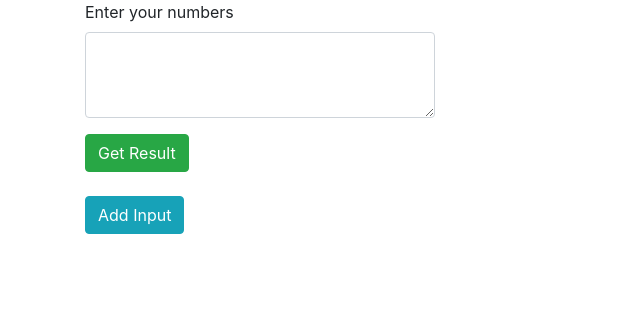
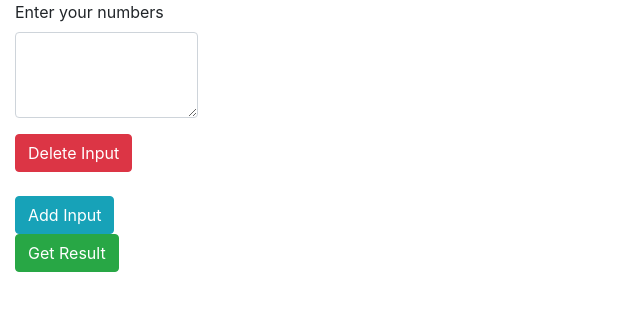
Before and after one commit to velu-dev/anbu-lattery, an Angular app: page / in a window 1280 px wide. Shown: the top 310 px of the page, without its empty margins (0-640 px from the left). Built offline with nearby package versions, Linux system fonts and the light colour scheme.

Commit message:
first commit

```diff
--- a/src/app/app.component.css
+++ b/src/app/app.component.css
@@ -0,0 +1,3 @@
+.container{
+    max-width:100%;
+}
--- a/src/app/app.component.html
+++ b/src/app/app.component.html
@@ -1,63 +1,59 @@
 <div class="container">
   <div class="row">
-    <div class="col-4">
-      <form (ngSubmit)="getResult()">
-        <div class="form-group">
-          <label for="exampleFormControlTextarea1">Enter your numbers</label>
-          <textarea class="form-control" name="userValue" [(ngModel)]="userValue" id="exampleFormControlTextarea1"
-            rows="3"></textarea>
+    <div class="col-2">
+      <form [formGroup]="inputForm">
+        <div formArrayName="inputValue">
+          <div *ngFor="let item of inputData.controls; let pointIndex=index" [formGroupName]="pointIndex">
+            <div class="form-group">
+              <label for="exampleFormControlTextarea1">Enter your numbers</label>
+              <textarea class="form-control" name="userValue" formControlName="input" id="exampleFormControlTextarea1"
+                rows="3"></textarea>
+            </div>
+            <button type="button" class="btn btn-danger" (click)="deleteSellingPoint(pointIndex)">Delete Input</button>
+          </div>
         </div>
-        <button type="submit" class="btn btn-success ">Get Result</button>
       </form>
-      <br>
-      <button type="button" class="btn btn-info ">Add Input</button>
+      <br> <button type="button" class="btn btn-info" (click)="addSellingPoint()">Add Input</button>
+      <button type="submit" class="btn btn-success " (click)="getResult()">Get Result</button>
+
+
     </div>
-    <div class="col-8">
-      <div class="card" *ngFor="let result of resultValue;let i=index">
-        <div class="card-content">
-          <div class="card-body cleartfix">
-            <div class="media align-items-stretch">
-              <div class="align-self-center">
-                <h1 class="mr-2">{{result?.filterKey}}</h1>
-              </div>
-              <div class="media-body">
-                <h5 class="card-title">Count: {{result?.count}}</h5>
-                <p class="card-text"><span *ngFor="let value of result?.totalValue">{{value}} </span></p>
+    <div class="col-10">
+      <div class="card" *ngFor="let finalresult of finalResult">
+        <div class="container">
+          <input type="text">
+          <div class="row">
+            <div class="col-3" *ngFor="let result of finalresult;let i=index">
+              <div class="card-content">
+                <div class="card-body cleartfix">
+                  <div class="card">
+                    <h5 class="card-title text-info">{{result?.filterKey}} Count: {{result?.count}}</h5>
+                    <p class="card-text"><span *ngFor="let value of result?.totalValue">{{value}} </span></p>
+                  </div>
+                </div>
               </div>
             </div>
           </div>
         </div>
-        <!-- <div class="card-header">
-          {{result?.filterKey}}
-        </div>
-        <div class="card-body">
-          <h5 class="card-title">Count: {{result?.count}}</h5>
-          <p class="card-text"><span *ngFor="let value of result?.totalValue">{{value}} </span></p>
-        </div> -->
       </div>
-      <!-- <table class="table">
-        <thead>
-          <tr>
-            <th scope="col">#</th>
-            <th scope="col">Filter Key</th>
-            <th scope="col">Count</th>
-            <th scope="col">Values</th>
-          </tr>
-        </thead>
-        <tbody>
-          <tr *ngFor="let result of resultValue;let i=index">
-      <th scope="row">{{i+1}}</th>
-      <td>{{result?.filterKey}}</td>
-      <td>{{result?.count}}</td>
-      <td>
-        <span *ngFor="let value of result?.totalValue">
-          <h6>{{value}}</h6>
-        </span>
-      </td>
-      </tr>
-
-      </tbody>
-      </table> -->
     </div>
   </div>
 </div>
+<!--
+<form [formGroup]="inputForm">
+
+  <h2>Selling Points</h2>
+
+  <div formArrayName="selling_points">
+    <div *ngFor="let item of inputData.controls; let pointIndex=index" [formGroupName]="pointIndex">
+    <label>
+      Selling Point: <input formControlName="input" />
+    </label>
+    <button type="button" (click)="deleteSellingPoint(pointIndex)">Delete Selling Point</button>
+    </div>
+    <button type="button" (click)="addSellingPoint()">Add Selling Point</button>
+  </div>
+
+</form>
+
+ -->
--- a/src/app/app.component.ts
+++ b/src/app/app.component.ts
@@ -1,4 +1,5 @@
 import { Component } from '@angular/core';
+import { FormArray, FormBuilder, FormGroup } from '@angular/forms';
 
 @Component({
   selector: 'app-root',
@@ -6,19 +7,45 @@ import { Component } from '@angular/core';
   styleUrls: ['./app.component.css']
 })
 export class AppComponent {
-  userValue: any;
   rawValue = ""
   totalSplit: any;
   twoSplitValue: any = [];
   threeSplitValue: any = [];
   resultValue: any = [];
-  constructor() {
+  constructor(private fb: FormBuilder) {
+    this.inputForm = this.fb.group({
+      inputValue: this.fb.array([this.fb.group({ input: '' })])
+    })
   }
+  inputForm: any = FormGroup;
+  get inputData() {
+    return this.inputForm.get('inputValue') as FormArray;
+  }
+  addSellingPoint() {
+    this.inputData.push(this.fb.group({ input: '' }));
+  }
+  deleteSellingPoint(index: any) {
+    this.inputData.removeAt(index);
+  }
+  finalResult:any = []
   getResult() {
-    this.analyseData(this.userValue)
+    this.finalResult = [];
+    // console.log("dfasdasd", this.inputForm.value)
+    let i: any = 0;
+
+    this.inputForm.get("inputValue").value.map((res: any) => {
+      let result = this.analyseData(res.input);
+      this.finalResult.push(result);
+      this.resultValue = [];
+      this.threeSplitValue = [];
+      this.twoSplitValue = [];
+      this.totalSplit = [];
+      this.rawValue = "";
+      i = i + 1;
+    })
+    console.log(this.finalResult)
   }
   analyseData(data: any) {
-    console.log(data)
     this.rawValue = data;
     this.totalSplit = this.rawValue.split(" ");
     this.totalSplit.map((res: any) => {
@@ -79,7 +106,6 @@ export class AppComponent {
                   index = index + 1
                 })
               } else {
-                console.log(this.twoSplitValue, filterValue1)
                 if (!this.twoSplitValue.includes(filterValue1)) {
                   this.twoSplitValue.push(filterValue1);
                   countArray.push(totalVal);
@@ -92,5 +118,6 @@ export class AppComponent {
         i = i + 1;
       })
     })
+    return this.resultValue;
   }
 }
--- a/src/app/input-area/input-area.component.html
+++ b/src/app/input-area/input-area.component.html
@@ -0,0 +1,18 @@
+<h1>Edit Product</h1>
+
+<form [formGroup]="productForm">
+
+  <h2>Selling Points</h2>
+
+  <div formArrayName="selling_points">
+    <div *ngFor="let item of sellingPoints.controls; let pointIndex=index" [formGroupName]="pointIndex">
+    <label>
+      Selling Point: <input formControlName="point" />
+    </label>
+    <button type="button" (click)="deleteSellingPoint(pointIndex)">Delete Selling Point</button>
+    </div>
+    <button type="button" (click)="addSellingPoint()">Add Selling Point</button>
+  </div>
+
+</form>
+{{ productForm.value | json }}
--- a/src/app/input-area/input-area.component.ts
+++ b/src/app/input-area/input-area.component.ts
@@ -1,4 +1,5 @@
 import { Component, OnInit } from '@angular/core';
+import { FormArray, FormBuilder, FormGroup } from '@angular/forms';
 
 @Component({
   selector: 'app-input-area',
@@ -7,9 +8,29 @@ import { Component, OnInit } from '@angular/core';
 })
 export class InputAreaComponent implements OnInit {
 
-  constructor() { }
+  constructor(private fb: FormBuilder) { }
 
-  ngOnInit(): void {
+  productForm: any = FormGroup;
+
+  ngOnInit() {
+
+    /* Initiate the form structure */
+    this.productForm = this.fb.group({
+      selling_points: this.fb.array([this.fb.group({ point: '' })])
+    })
   }
 
+  get sellingPoints() {
+    return this.productForm.get('selling_points') as FormArray;
+  }
+
+  /////// This is new /////////////////
+
+  addSellingPoint() {
+    this.sellingPoints.push(this.fb.group({ point: '' }));
+  }
+
+  deleteSellingPoint(index: any) {
+    this.sellingPoints.removeAt(index);
+  }
 }
```
